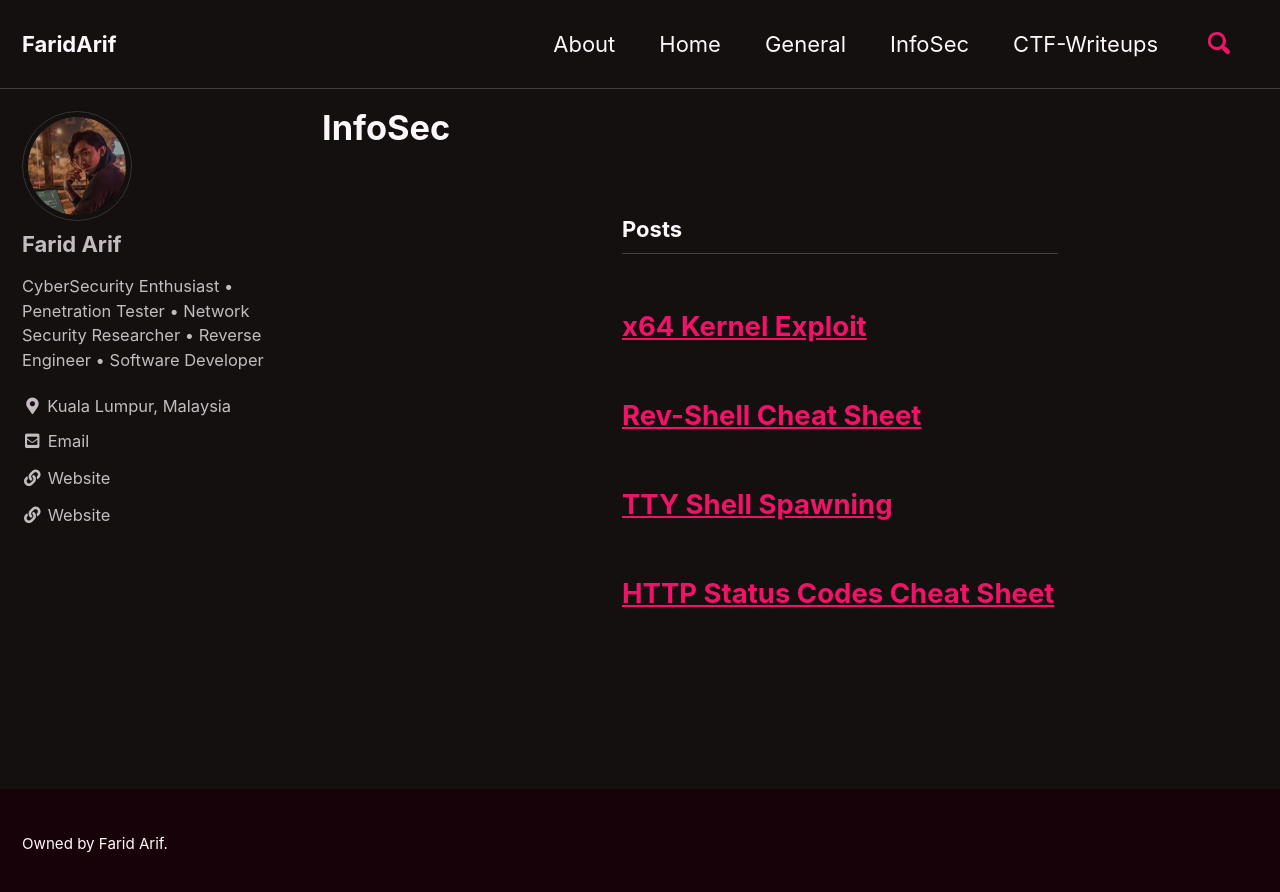
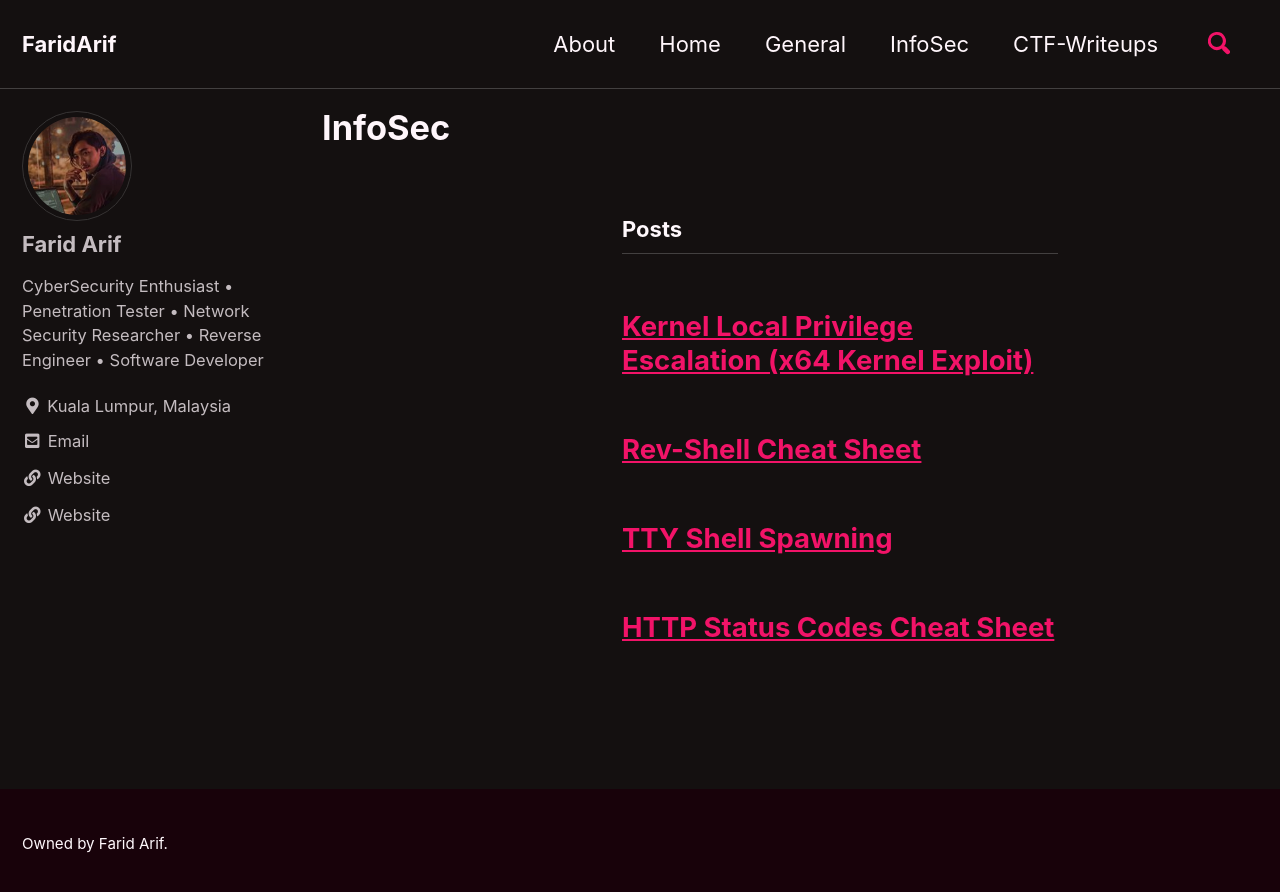
Before and after one commit to faridarif/faridarif.github.io, a Jekyll site: the page built from _pages/infosec.md, in a window 1280 px wide. Shown: the top 892 px of the page. Built offline with Jekyll 4.4.1, drawn with Linux system fonts in a browser that asks for light colours; cached includes are drawn as plain includes.

Commit message:
Update infosec.md

```diff
--- a/_pages/infosec.md
+++ b/_pages/infosec.md
@@ -12,7 +12,7 @@ author_profile: true
   <div class="list__item">
    <article class="archive__item" itemscope="" itemtype="https://schema.org/CreativeWork">
     <h2 class="archive__item-title no_toc" itemprop="headline">
-     <a href="/infosec/x64-kernel-exploit/" rel="permalink">x64 Kernel Exploit</a>
+     <a href="/infosec/x64-kernel-exploit/" rel="permalink">Kernel Local Privilege Escalation (x64 Kernel Exploit)</a>
     </h2>
     <p class="archive__item-excerpt" itemprop="description"></p>
    </article>
```
